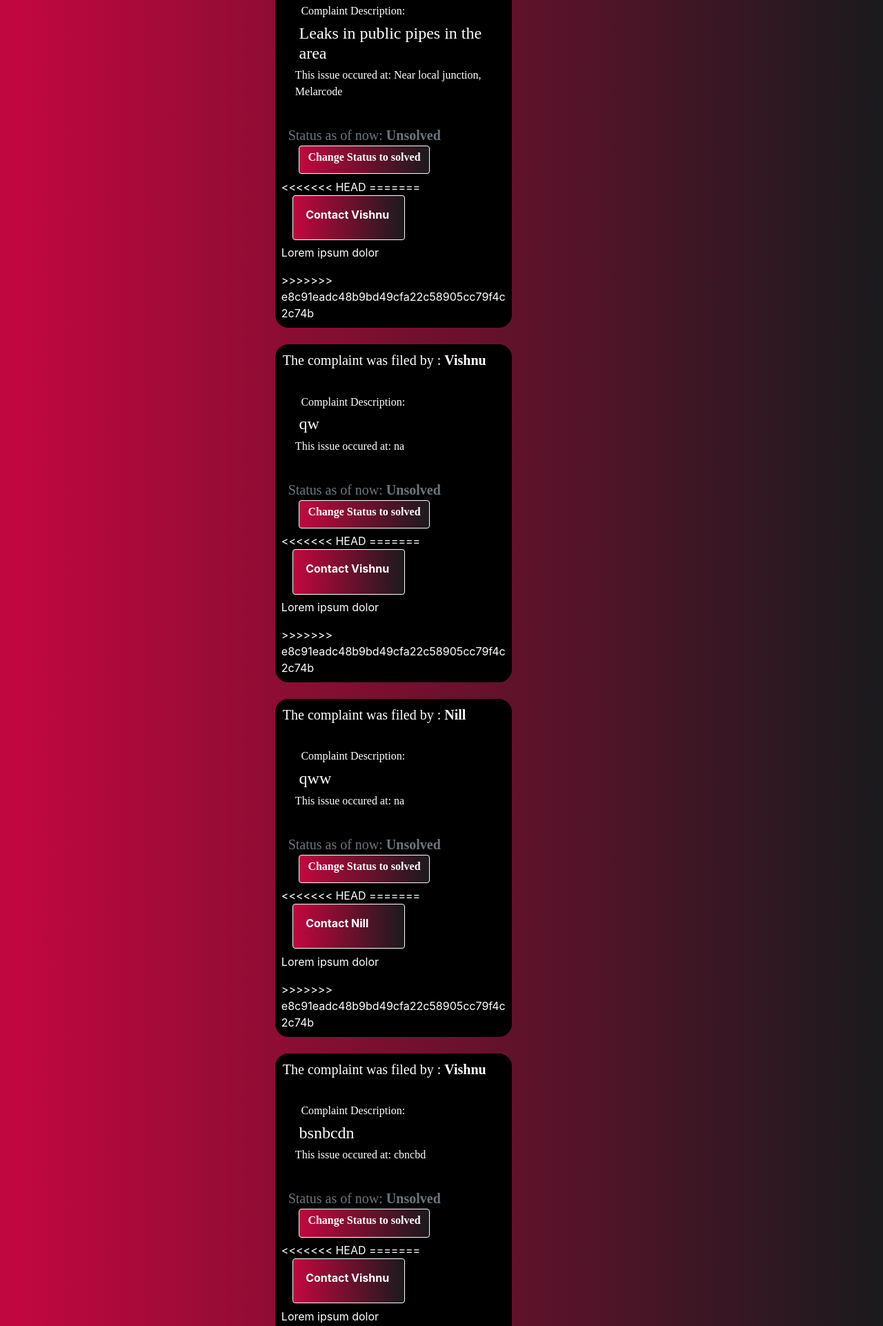
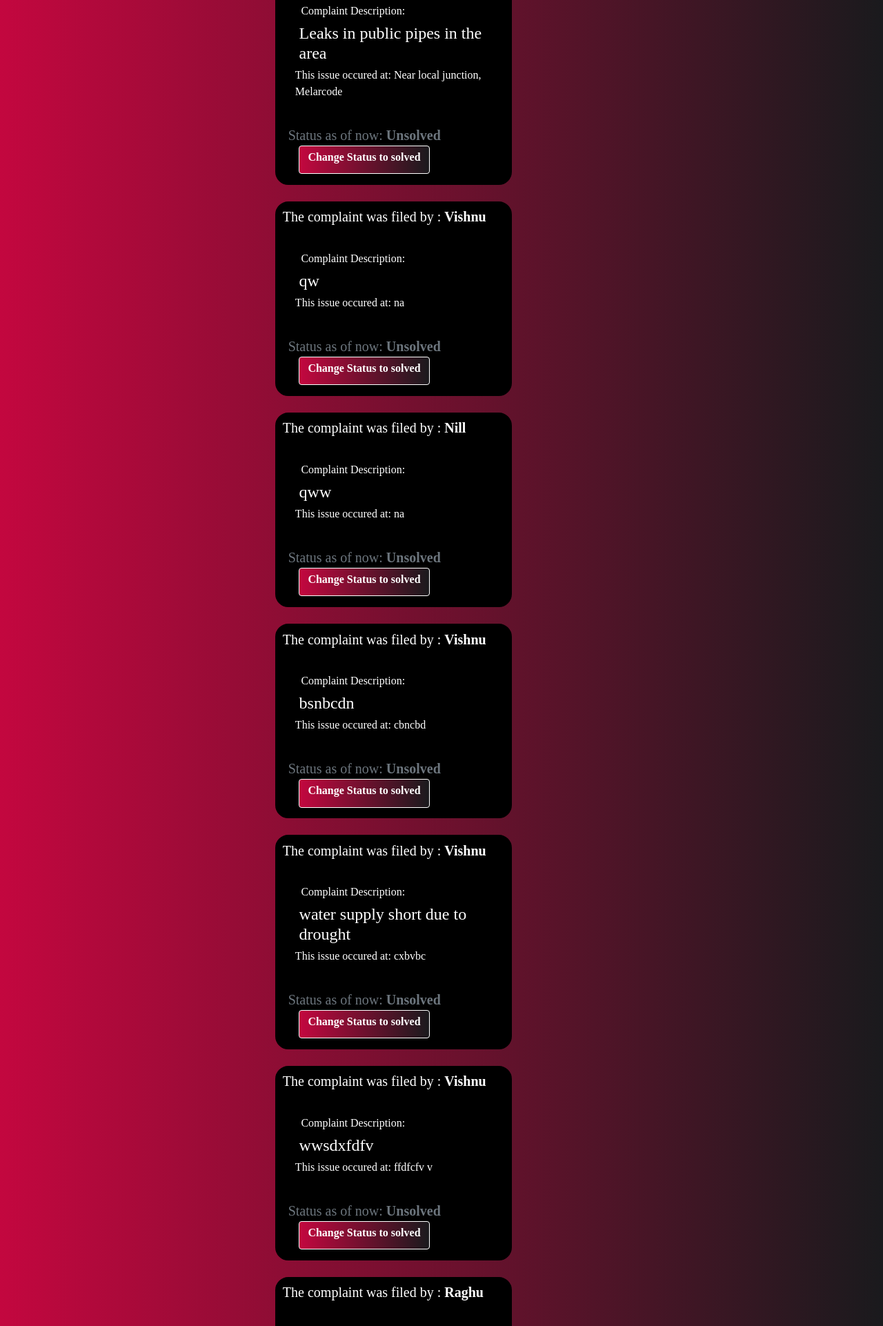
Before and after one commit to LintaPaul/2021_IBM_Code_Challenge_Surround360, a Django app: template templates/view_complaints.html in a window 1280 px wide. Shown: the part 370-2292 px from the top of the page at 69% size. Run offline with Django 3.2, Linux system fonts and the light colour scheme; the template is opened without the code that fills it: values that come from a table or form of the project are taken from there, others are empty; data comes from the database, SQL or seed files in the repository; both versions use the stored data as it was after the commit; some libraries are stand-ins or nearby versions.

Commit message:
complaints_commented

```diff
--- a/templates/view_complaints.html
+++ b/templates/view_complaints.html
@@ -78,18 +78,8 @@
 						{% endif %}
 
 						</small>
-<<<<<<< HEAD
 						<!--<a href="{% url 'contact' name=complaint.sender %}">contact {{ complaint.sender }}</a>
 						<p>{{ phone }}</p>-->
-=======
-						<!-- <a href="{% url 'contact' name=complaint.sender %}"> -->
-
-							<button  class="btn collapsible" style="margin-left: 5%; margin-bottom: 2%; border: 1px solid;color:white;" class="button_slide2 slide_down" href="/trial/logout/"><h6 href = "{% url 'contact' name=complaint.sender %}"><b>Contact {{ complaint.sender }}</b></h6></button>
-							<div class="content">
-								<p>Lorem ipsum dolor </p>
-							  </div>
-						<!-- </a> -->
->>>>>>> e8c91eadc48b9bd49cfa22c58905cc79f4c2c74b
 					</div>
 					<br>
 				</div>
```
Also changed, not shown: db.sqlite3.
